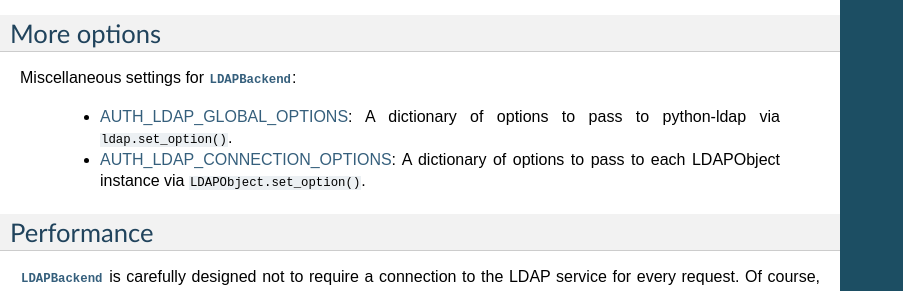
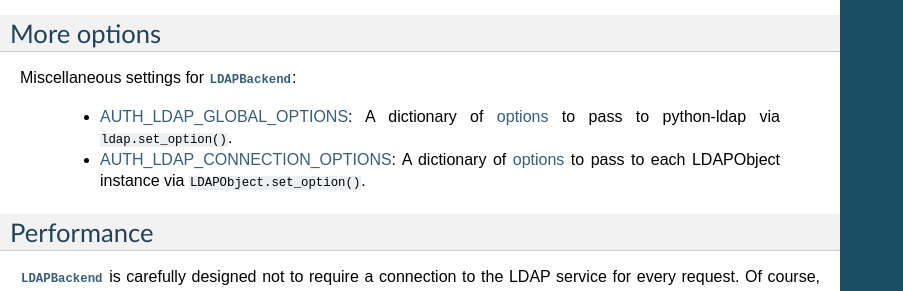
Before and after one commit to django-auth-ldap/django-auth-ldap, a Sphinx documentation site: the page built from docs/index.rst, in a window 1280 px wide and 900 px high, scrolled down 5797 px. Shown: the part 152-443 px from the top of the window, without its empty margins (0-903 px from the left). Built offline with Sphinx 7.4.7, drawn with Linux system fonts in a browser that asks for light colours; part of the change alters nothing that is shown.

```diff
--- a/docs/index.rst
+++ b/docs/index.rst
@@ -411,10 +411,12 @@ More options
 
 Miscellaneous settings for :class:`~django_auth_ldap.backend.LDAPBackend`:
 
-    * :ref:`AUTH_LDAP_GLOBAL_OPTIONS`: A dictionary of options to pass to
+    * :ref:`AUTH_LDAP_GLOBAL_OPTIONS`: A dictionary of `options
+      <http://python-ldap.org/doc/html/ldap.html#options>`_ to pass to
       python-ldap via ``ldap.set_option()``.
-    * :ref:`AUTH_LDAP_CONNECTION_OPTIONS`: A dictionary of options to pass to
-      each LDAPObject instance via ``LDAPObject.set_option()``.
+    * :ref:`AUTH_LDAP_CONNECTION_OPTIONS`: A dictionary of `options
+      <http://python-ldap.org/doc/html/ldap.html#options>`_ to pass to each
+      LDAPObject instance via ``LDAPObject.set_option()``.
 
 
 Performance
@@ -622,7 +624,8 @@ AUTH_LDAP_CONNECTION_OPTIONS
 Default: ``{}``
 
 A dictionary of options to pass to each connection to the LDAP server via
-``LDAPObject.set_option()``. Keys are ``ldap.OPT_*`` constants.
+``LDAPObject.set_option()``. Keys are `ldap.OPT_*
+<http://python-ldap.org/doc/html/ldap.html#options>`_ constants.
 
 
 .. _AUTH_LDAP_DENY_GROUP:
@@ -656,7 +659,7 @@ AUTH_LDAP_GLOBAL_OPTIONS
 Default: ``{}``
 
 A dictionary of options to pass to ``ldap.set_option()``. Keys are
-``ldap.OPT_*`` constants.
+`ldap.OPT_* <http://python-ldap.org/doc/html/ldap.html#options>`_ constants.
 
 
 .. _AUTH_LDAP_GROUP_CACHE_TIMEOUT:
```
